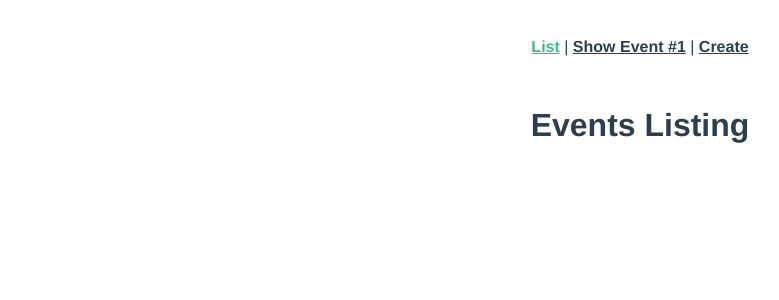
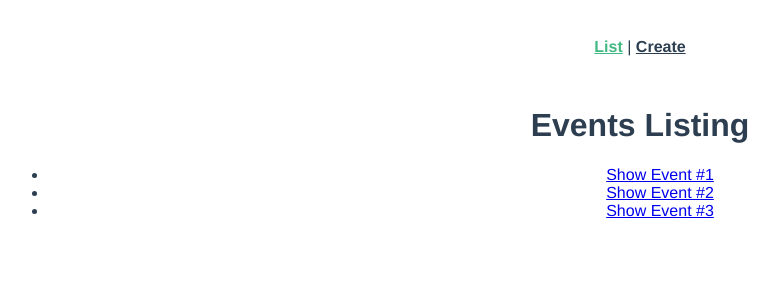
Before and after one commit to lapie002/intro-to-real-world-vue, a Vue app: page / in a window 1280 px wide. Shown: the top 300 px of the page, without its empty margins (0-779 px from the left). Built offline with nearby package versions, Linux system fonts and the light colour scheme.

Commit message:
Events + routes changes

```diff
--- a/src/App.vue
+++ b/src/App.vue
@@ -2,7 +2,7 @@
   <div id="app">
     <nav>
       <router-link :to="{ name: 'event-list'}">List</router-link> |
-      <router-link :to="{ name: 'event-show'}">Show Event #1</router-link> |
+<!--      <router-link :to="{ name: 'event-show'}">Show Event #1</router-link> |-->
       <router-link :to="{ name: 'event-create'}">Create</router-link>
     </nav>
     <router-view/>
--- a/src/router/index.js
+++ b/src/router/index.js
@@ -14,9 +14,10 @@ const routes = [
     component: EventList
   },
   {
-    path: '/event',
+    path: '/event/:id',
     name: 'event-show',
-    component: EventShow
+    component: EventShow,
+    props: true
   },
   {
     path: '/event/create',
--- a/src/views/EventList.vue
+++ b/src/views/EventList.vue
@@ -1,3 +1,10 @@
 <template>
-  <h1>Events Listing</h1>
+  <div>
+    <h1>Events Listing</h1>
+    <ul>
+      <li><router-link :to="{ name: 'event-show', params: { id: '1' } }">Show Event #1</router-link></li>
+      <li> <router-link :to="{ name: 'event-show', params: { id: '2' } }">Show Event #2</router-link></li>
+      <li><router-link :to="{ name: 'event-show', params: { id: '3' } }">Show Event #3</router-link></li>
+    </ul>
+  </div>
 </template>
--- a/src/views/EventShow.vue
+++ b/src/views/EventShow.vue
@@ -1,3 +1,13 @@
 <template>
-  <h1>Showing event #1</h1>
+  <h1>Showing event #{{ id }}</h1>
 </template>
+<script>
+export default {
+  props: {
+    id: {
+      type: String,
+      required: true,
+    }
+  },
+}
+</script>
```
